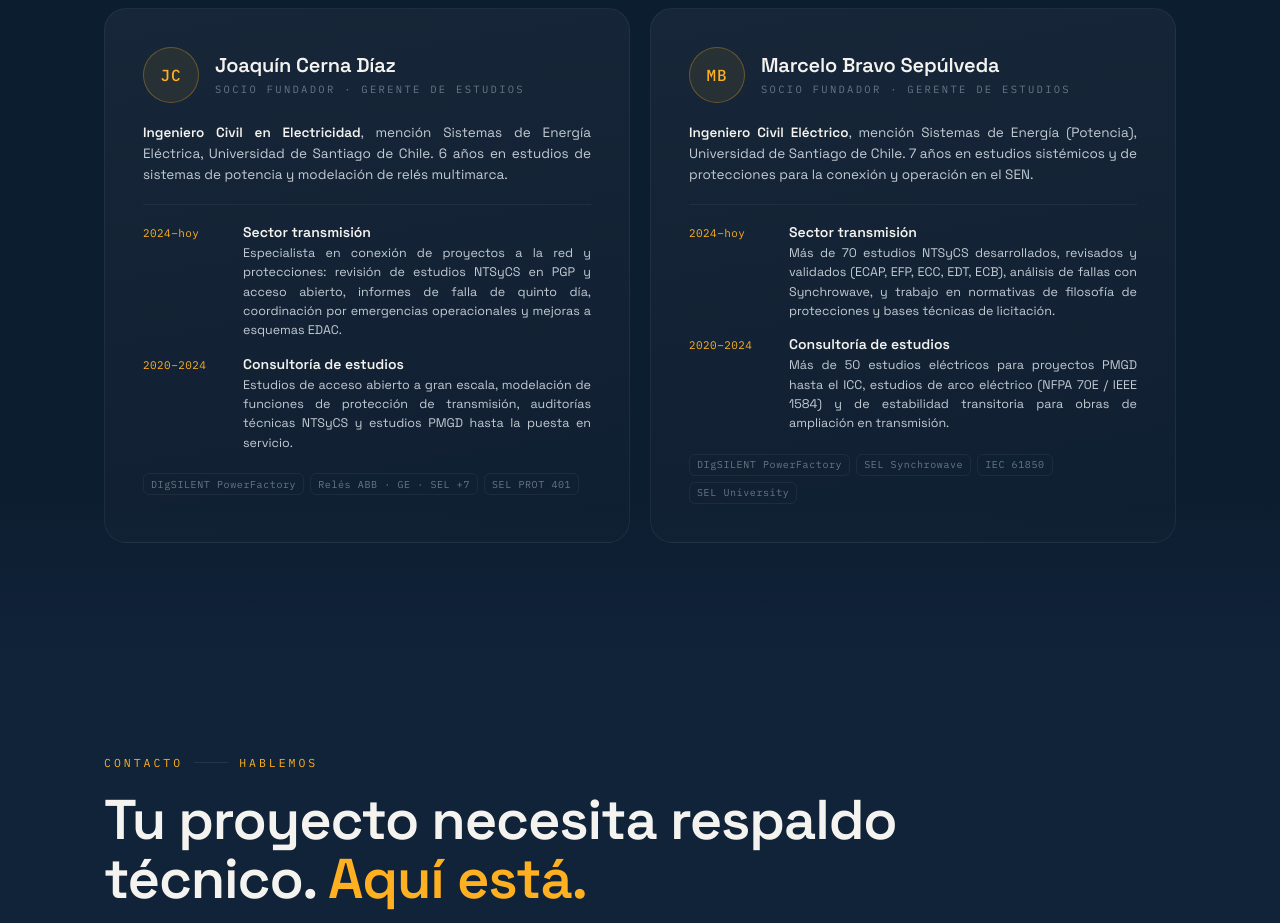
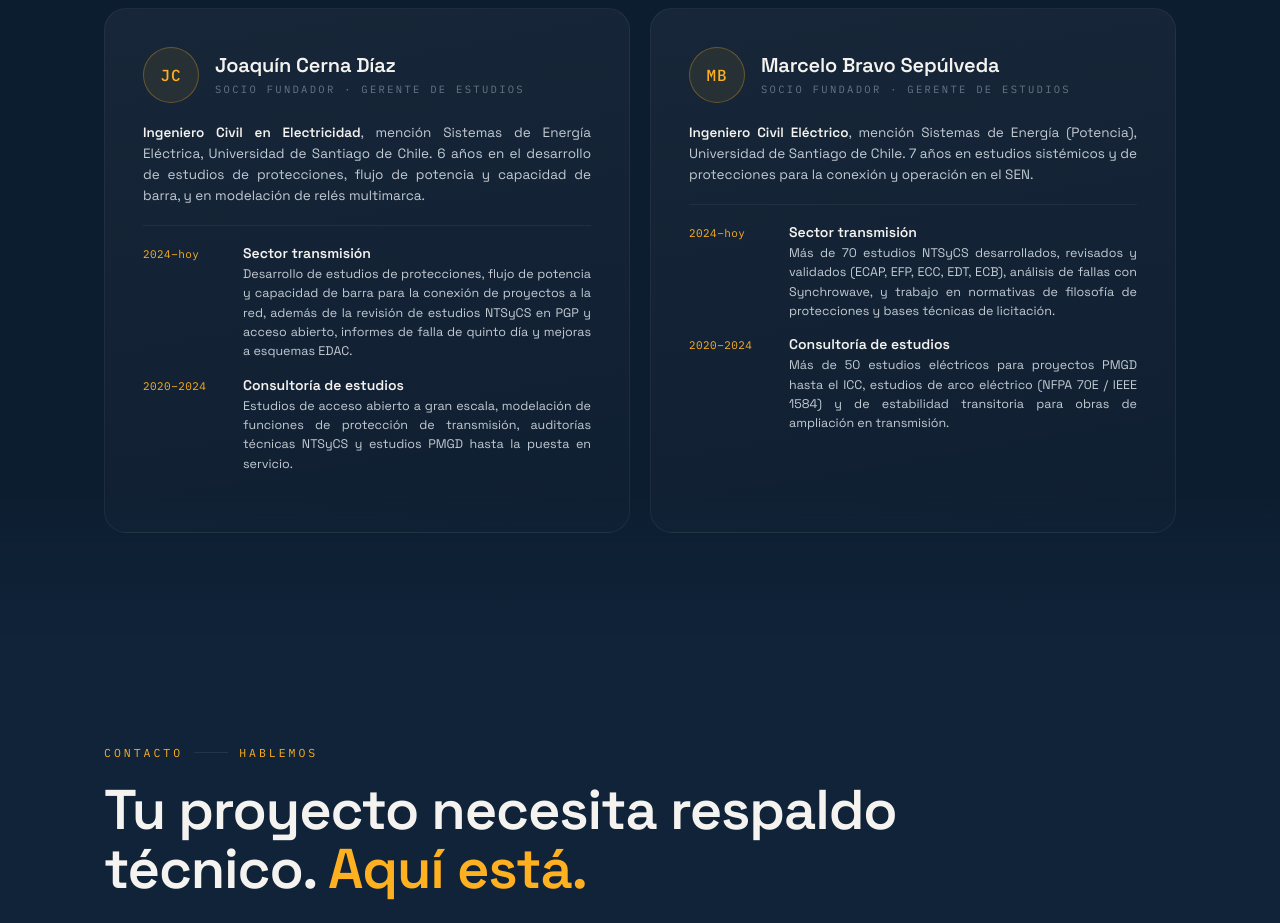
Before and after one commit to marcelobravos/vektorsp, a plain HTML site: page index.html in a window 1280 px wide. Shown: the part 3200-4123 px from the top of the page. Drawn offline with Linux system fonts and the light colour scheme.

Commit message:
actualizar sitio

```diff
--- a/index.html
+++ b/index.html
@@ -622,13 +622,10 @@
               <div class="role">Socio fundador · Gerente de Estudios</div>
             </div>
           </div>
-          <p class="p-degree"><b>Ingeniero Civil en Electricidad</b>, mención Sistemas de Energía Eléctrica, Universidad de Santiago de Chile. 6 años en estudios de sistemas de potencia y modelación de relés multimarca.</p>
+          <p class="p-degree"><b>Ingeniero Civil en Electricidad</b>, mención Sistemas de Energía Eléctrica, Universidad de Santiago de Chile. 6 años en el desarrollo de estudios de protecciones, flujo de potencia y capacidad de barra, y en modelación de relés multimarca.</p>
           <div class="tl">
-            <div class="tl-item"><span class="yr">2024–hoy</span><div class="what"><b>Sector transmisión</b><span>Especialista en conexión de proyectos a la red y protecciones: revisión de estudios NTSyCS en PGP y acceso abierto, informes de falla de quinto día, coordinación por emergencias operacionales y mejoras a esquemas EDAC.</span></div></div>
+            <div class="tl-item"><span class="yr">2024–hoy</span><div class="what"><b>Sector transmisión</b><span>Desarrollo de estudios de protecciones, flujo de potencia y capacidad de barra para la conexión de proyectos a la red, además de la revisión de estudios NTSyCS en PGP y acceso abierto, informes de falla de quinto día y mejoras a esquemas EDAC.</span></div></div>
             <div class="tl-item"><span class="yr">2020–2024</span><div class="what"><b>Consultoría de estudios</b><span>Estudios de acceso abierto a gran escala, modelación de funciones de protección de transmisión, auditorías técnicas NTSyCS y estudios PMGD hasta la puesta en servicio.</span></div></div>
-          </div>
-          <div class="p-chips">
-            <span class="chip">DIgSILENT PowerFactory</span><span class="chip">Relés ABB · GE · SEL +7</span><span class="chip">SEL PROT 401</span>
           </div>
         </article>
 
@@ -644,9 +641,6 @@
           <div class="tl">
             <div class="tl-item"><span class="yr">2024–hoy</span><div class="what"><b>Sector transmisión</b><span>Más de 70 estudios NTSyCS desarrollados, revisados y validados (ECAP, EFP, ECC, EDT, ECB), análisis de fallas con Synchrowave, y trabajo en normativas de filosofía de protecciones y bases técnicas de licitación.</span></div></div>
             <div class="tl-item"><span class="yr">2020–2024</span><div class="what"><b>Consultoría de estudios</b><span>Más de 50 estudios eléctricos para proyectos PMGD hasta el ICC, estudios de arco eléctrico (NFPA 70E / IEEE 1584) y de estabilidad transitoria para obras de ampliación en transmisión.</span></div></div>
-          </div>
-          <div class="p-chips">
-            <span class="chip">DIgSILENT PowerFactory</span><span class="chip">SEL Synchrowave</span><span class="chip">IEC 61850</span><span class="chip">SEL University</span>
           </div>
         </article>
       </div>
```
